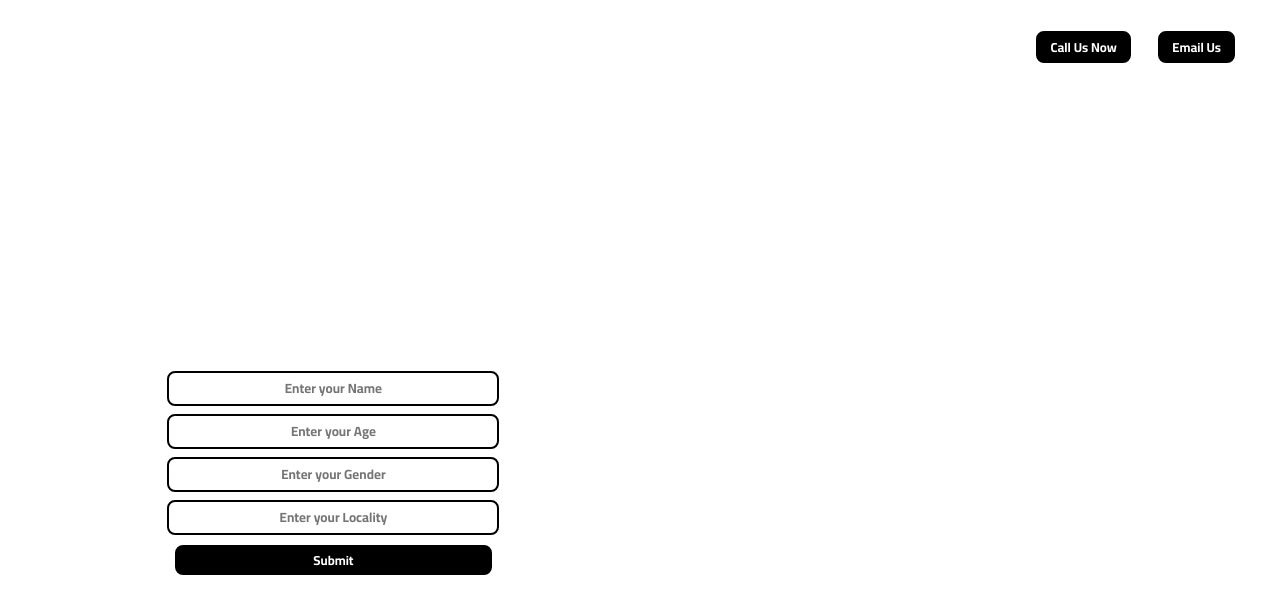
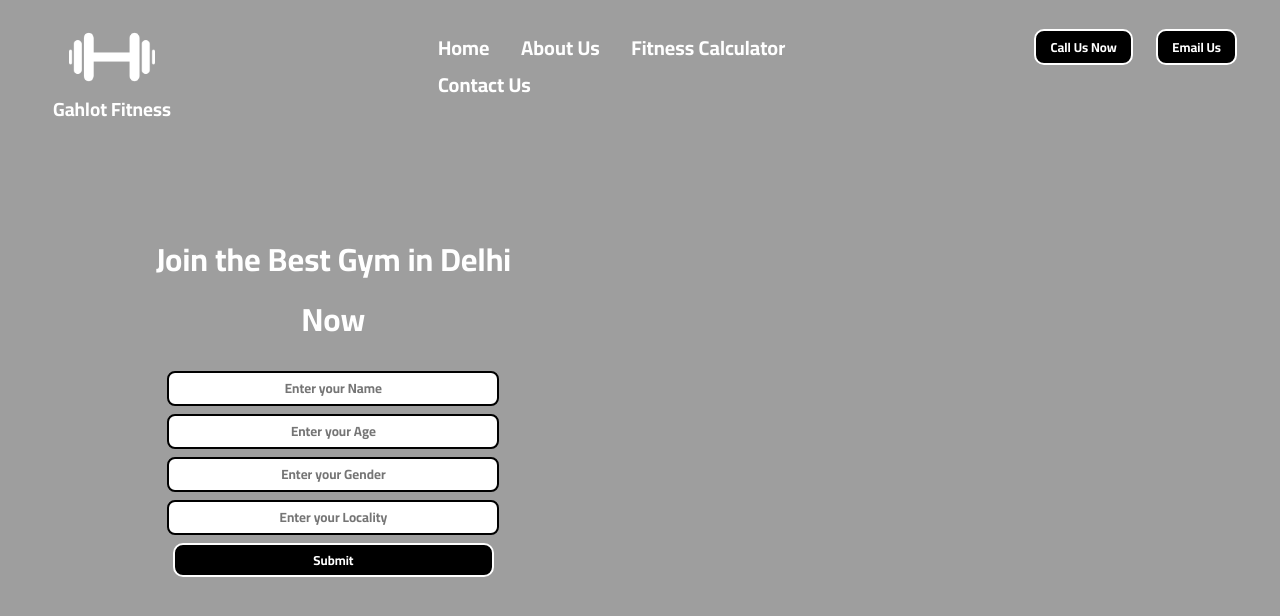
Before and after one commit to Prateek-Gahlot/Fitness, a plain HTML site: page index.html in a window 1280 px wide. Drawn offline with Linux system fonts and the light colour scheme; the site is published under a folder, as on GitHub Pages, so addresses that start at the root find nothing.

Commit message:
Update index.html

```diff
--- a/index.html
+++ b/index.html
@@ -20,7 +20,7 @@
 
     html {
         min-height: 100%;
-        background-image: url('/bgg.jpeg');
+        background-image: url('bgg.jpeg');
         background-size: cover;
         background-repeat: no-repeat;
         background-position: center center;
@@ -134,7 +134,7 @@
 
         <!-- Left Box for Logo -->
         <div class="left">
-            <img src="/logo.png" alt="">
+            <img src="logo.png" alt="">
             <div>Gahlot Fitness</div>
 
 
```
